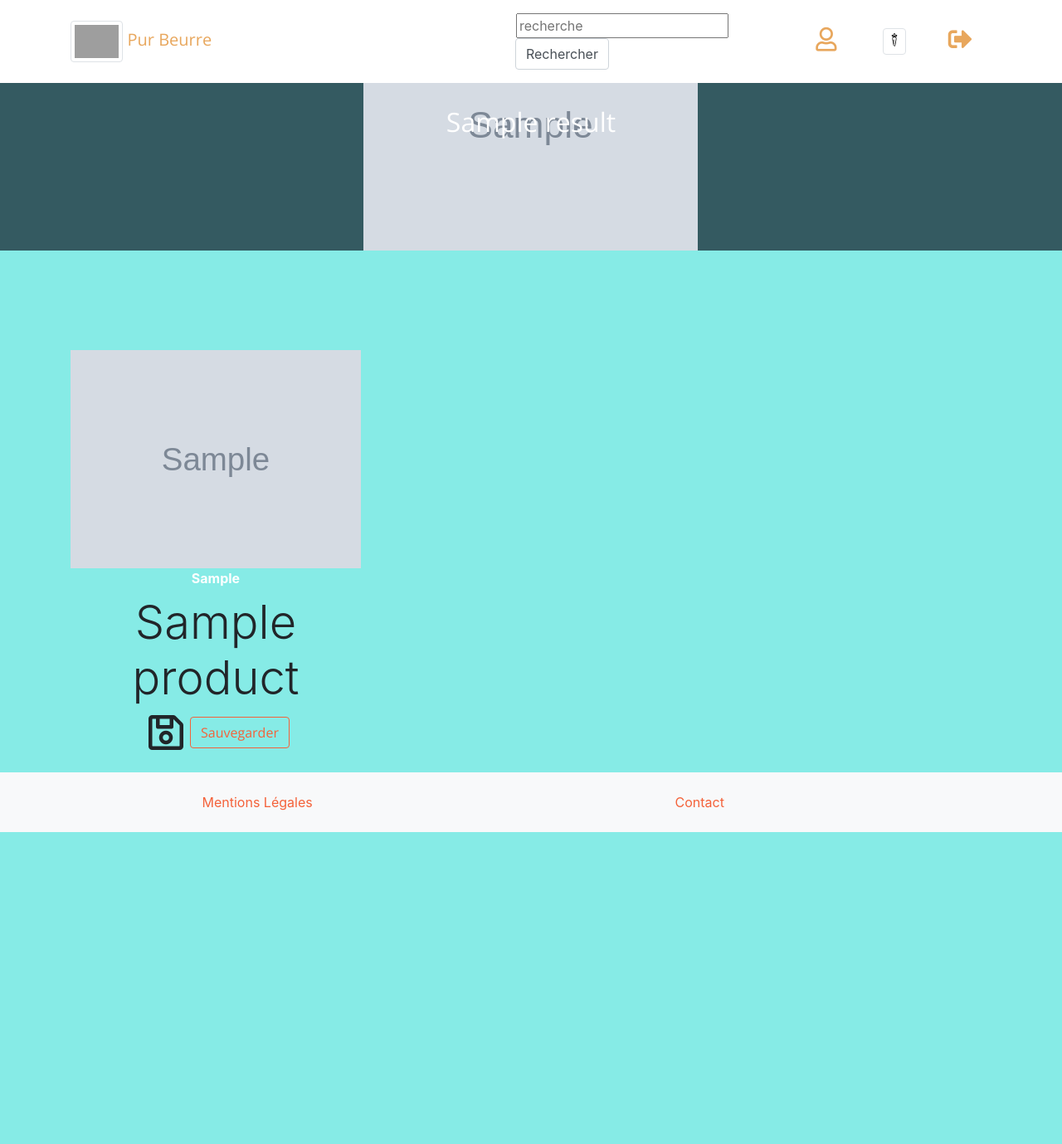
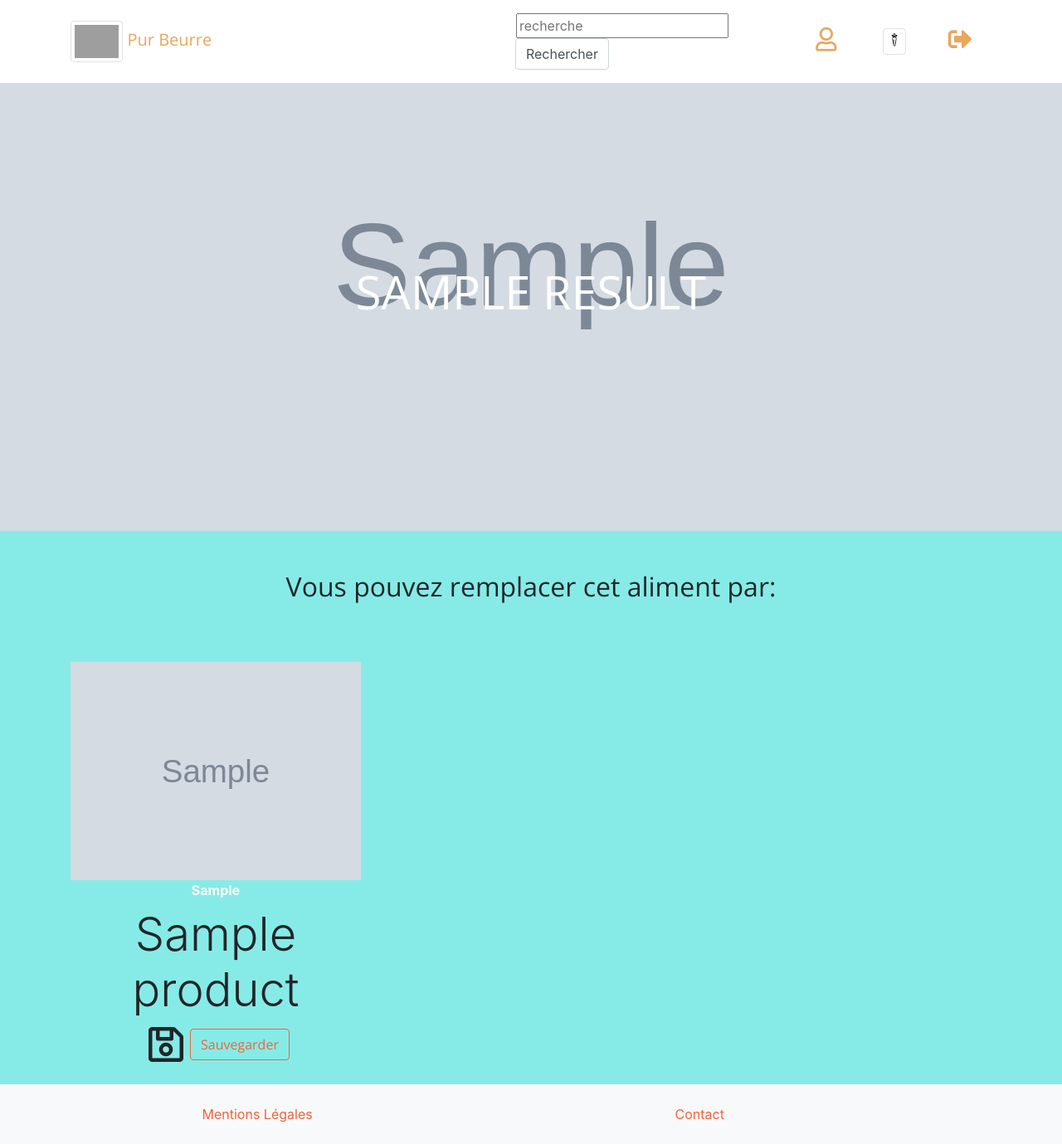
Before and after one commit to slesouef/PurBeurre_PurBonheur, a Django app: template templates/search/results_page.html in a window 1280 px wide. Shown: the whole page at 83% size. Before the commit the page ends 1003 px from the top, so only its background shows below. Run offline with Django 3.2, Linux system fonts and the light colour scheme; tables that the repository leaves empty hold one stand-in row (values such as "Sample post"); the template is opened without the code that fills it: values that come from a table or form of the project are taken from there, most other values are stand-ins (such as "Sample title", 1, 10 or a date in 2020); grey boxes marked "Sample" are stand-in pictures; some libraries are stand-ins or nearby versions; some web fonts are replaced; grey boxes are pictures that could not be loaded.

Commit message:
result page fix

```diff
--- a/templates/search/results_page.html
+++ b/templates/search/results_page.html
@@ -1,22 +1,20 @@
 {% extends 'search/base.html' %}
 
 {% block content %}
-
-  <section class="page-section bg-moule" id="result"
-           style="background-image: url({{ result.image }});background-size: auto 100%; background-repeat: no-repeat;
-                   background-position: center">
-    <div class="container">
-      <div class="row justify-content-center">
-        <div class="col-lg-8 text-center">
-          <h2 class="mt-0 text-white">{{ result.name }}</h2>
+  <!-- Masthead -->
+  <header class="masthead" style="background-image: url({{ result.image }}); height: 50vh">
+    <div class="container h-100">
+      <div class="row h-100 align-items-center justify-content-center text-center">
+        <div class="col-lg-10 align-self-center">
+          <h1 class="text-uppercase text-white font-weight-bold">{{ result.name }}</h1>
         </div>
       </div>
     </div>
-  </section>
+  </header>
 
   <section class="bg-bonbon" id="suggestions">
     <div class="container">
-        <h2 class="text-danger text-center p-5">{{ auth_error }}</h2>
+        <h2 class="text-center p-5">Vous pouvez remplacer cet aliment par:</h2>
       <div class="row">
         {% for product in products %}
           {% include 'search/result.html' %}
```
